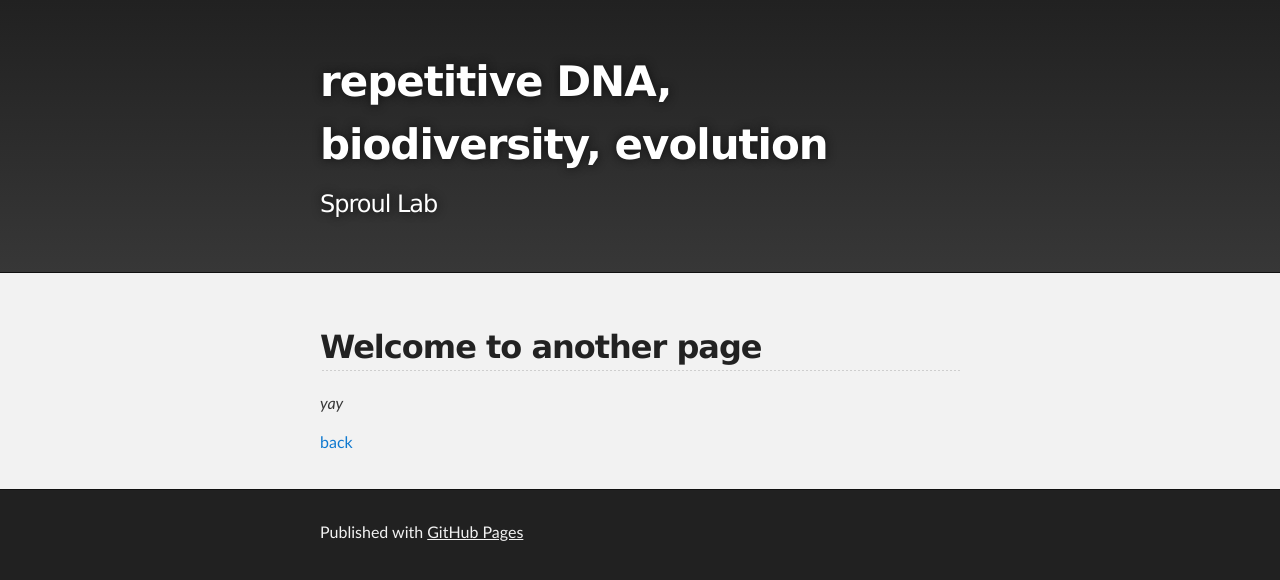
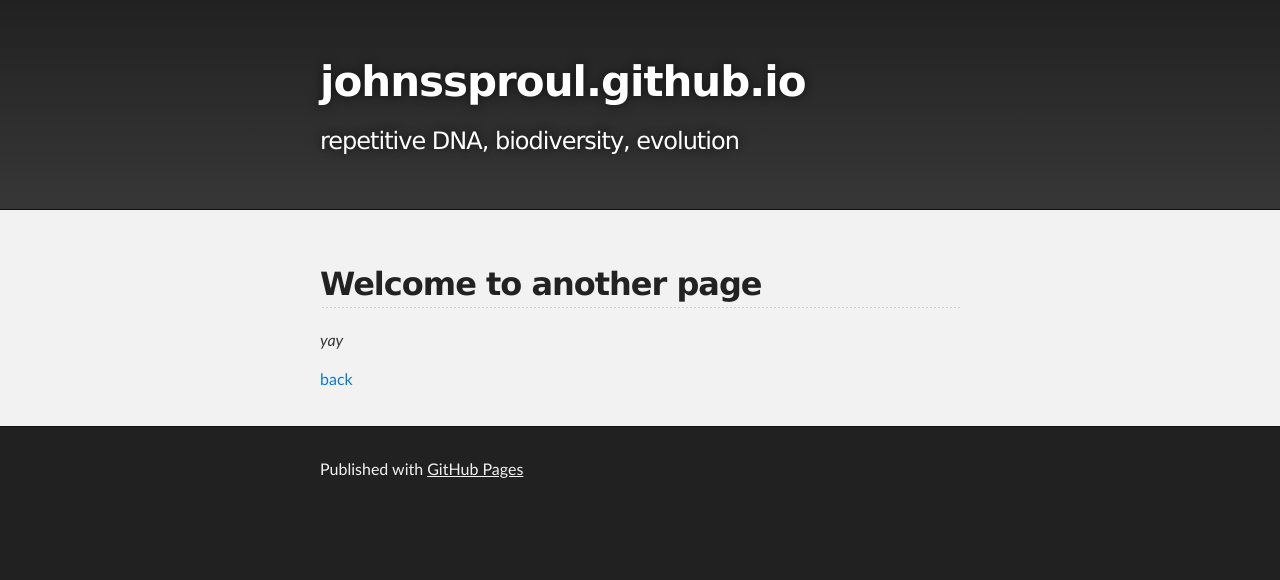
Before and after one commit to johnssproul/johnssproul.github.io, a Jekyll site: the page built from another-page.md, in a window 1280 px wide. Shown: the top 580 px of the page. Built offline with Jekyll 4.4.1, drawn with Linux system fonts in a browser that asks for light colours; our own code applies the rules of GitHub Pages for plain Markdown files.

Commit message:
Update _config.yml

```diff
--- a/_config.yml
+++ b/_config.yml
@@ -1,5 +1,5 @@
-title: repetitive DNA, biodiversity, evolution
-description: Sproul Lab
+title:
+description: repetitive DNA, biodiversity, evolution
 show_downloads: false
 google_analytics:
 theme: jekyll-theme-slate
```
